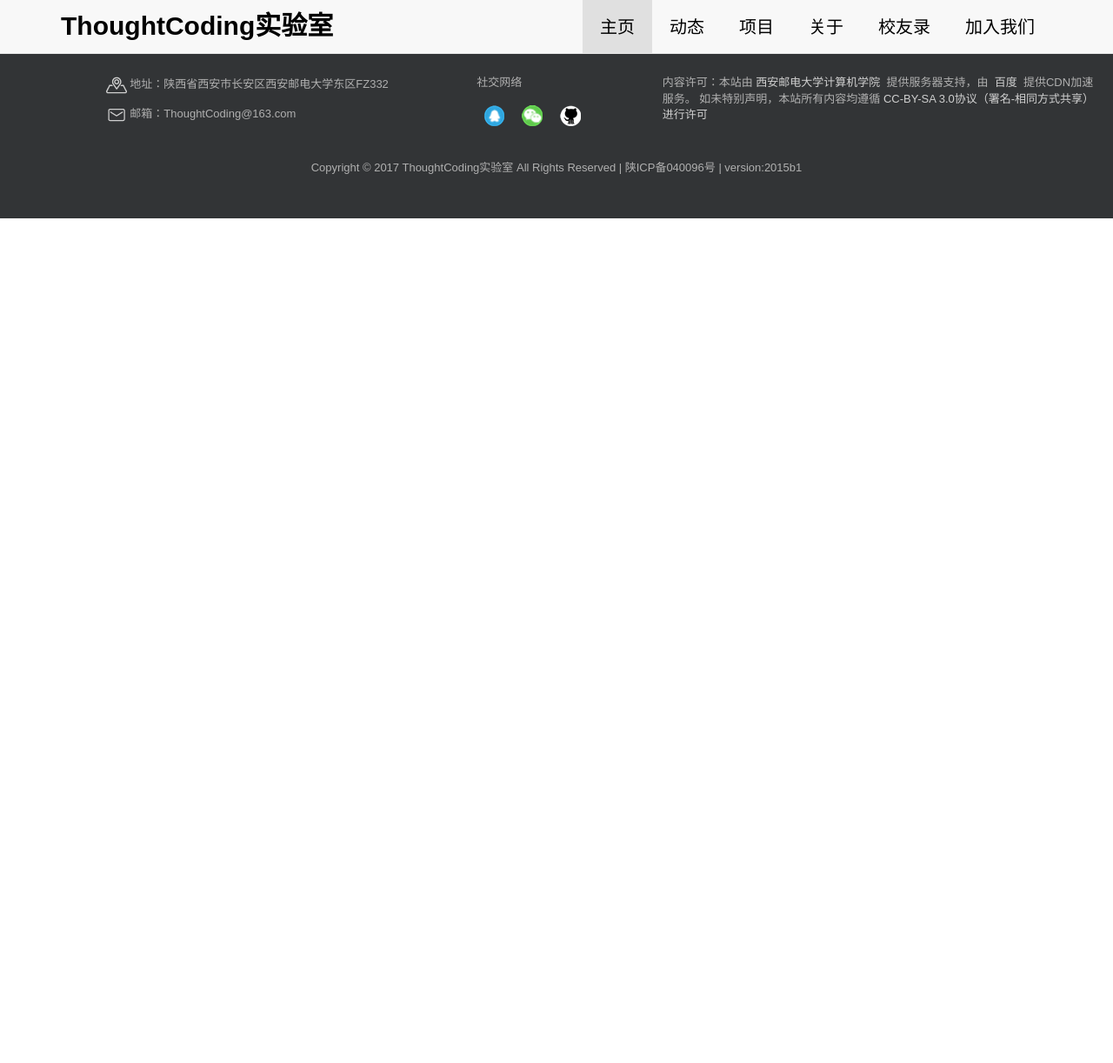
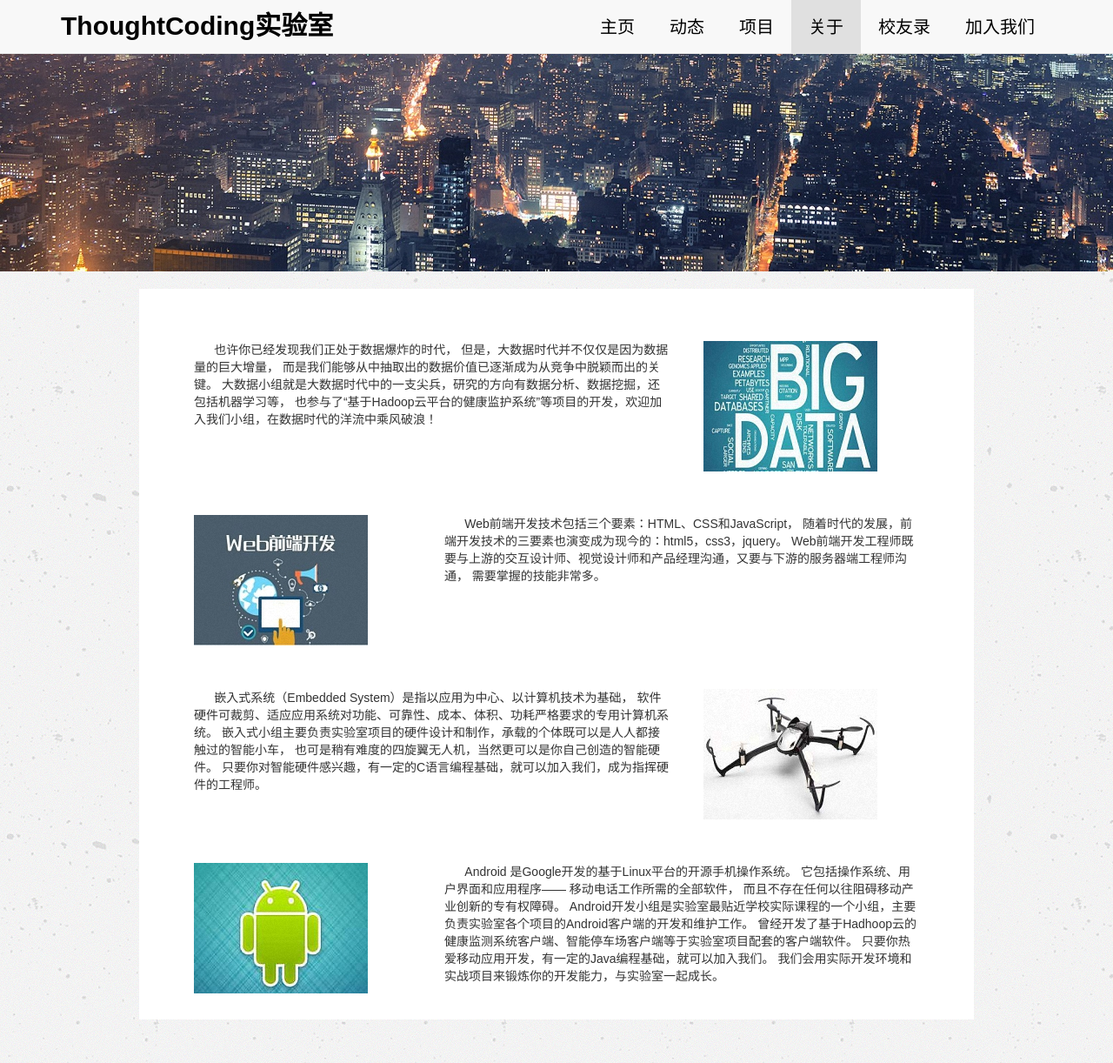
Before and after one commit to kongchenglc/thoughtcoding_website, a plain HTML site: page about.html in a window 1280 px wide. Shown: the top 1222 px of the page at 87% size. Before the commit the page ends 800 px from the top, so only its background shows below. Drawn offline with Linux system fonts and the light colour scheme.

Commit message:
写了about页面

```diff
--- a/about.html
+++ b/about.html
@@ -2,13 +2,15 @@
 <html>
 
 <head>
-    <title>关于实验室</title>
+    <title>实验室动态</title>
     <meta charset="utf-8">
     <meta name="viewport" content="width=device-width,initial-scale=1,maximum-scale=1,user-scalable=no">
     <meta http-equiv="X-UA-Compatible" content="IE=edge,chrome=1">
     <meta name="HandheldFriendly" content="true">
     <link href="css/bootstrap.min.css" rel=stylesheet>
-    <link href="css/style.css" rel="stylesheet" </head>
+    <link href="css/style.css" rel="stylesheet">
+    <link href="css/about.css" rel="stylesheet">
+</head>
 
 <body>
     <header>
@@ -27,18 +29,56 @@
                 <!-- 屏幕宽度小于768px时，div.navbar-responsive-collapse容器里的内容都会隐藏，显示icon-bar图标，当点击icon-bar图标时，再展开。屏幕大于768px时，默认显示。 -->
                 <div class="collapse navbar-collapse navbar-responsive-collapse navbar-right">
                     <ul class="nav navbar-nav">
-                            <li id="in"><a href="##">主页</a></li>
-                            <li><a href="/">动态</a></li>
-                            <li><a href="/">项目</a></li>
-                            <li><a href="/">关于</a></li>
-                            <li><a href="/">校友录</a></li>
-                            <li><a href="/">加入我们</a></li>
+                        <li><a href="index.html">主页</a></li>
+                        <li><a href="active.html">动态</a></li>
+                        <li><a href="project.html">项目</a></li>
+                        <li id="in"><a href="about.html">关于</a></li>
+                        <li><a href="friend.html">校友录</a></li>
+                        <li><a href="contact.html">加入我们</a></li>
                     </ul>
                 </div>
             </div>
         </div>
     </header>
-
+    <div class="nav_pic">
+    </div>
+    <div class="main">
+        <div class="content_pad">
+            <div class="row">
+                <div class="col-xs-12 col-md-8">
+                    &nbsp;&nbsp;&nbsp;&nbsp;&nbsp;&nbsp;也许你已经发现我们正处于数据爆炸的时代， 但是，大数据时代并不仅仅是因为数据量的巨大增量， 而是我们能够从中抽取出的数据价值已逐渐成为从竞争中脱颖而出的关键。 大数据小组就是大数据时代中的一支尖兵，研究的方向有数据分析、数据挖掘，还包括机器学习等， 也参与了“基于Hadoop云平台的健康监护系统”等项目的开发，欢迎加入我们小组，在数据时代的洋流中乘风破浪！
+                </div>
+                <div class="col-xs-12 col-md-4 img">
+                    <img src="picture/about-1.jpg" style="padding-left:10px">
+                </div>
+            </div>
+            <div class="row">
+                <div class="col-xs-12 col-md-4 img">
+                    <img src="picture/about-2.jpg" style="padding-right:10px">
+                </div>
+                <div class="col-xs-12 col-md-8">
+                    &nbsp;&nbsp;&nbsp;&nbsp;&nbsp;&nbsp;Web前端开发技术包括三个要素：HTML、CSS和JavaScript， 随着时代的发展，前端开发技术的三要素也演变成为现今的：html5，css3，jquery。 Web前端开发工程师既要与上游的交互设计师、视觉设计师和产品经理沟通，又要与下游的服务器端工程师沟通， 需要掌握的技能非常多。
+                </div>
+            </div>
+            <div class="row">
+                <div class="col-xs-12 col-md-8">
+                    &nbsp;&nbsp;&nbsp;&nbsp;&nbsp;&nbsp;嵌入式系统（Embedded System）是指以应用为中心、以计算机技术为基础， 软件硬件可裁剪、适应应用系统对功能、可靠性、成本、体积、功耗严格要求的专用计算机系统。 嵌入式小组主要负责实验室项目的硬件设计和制作，承载的个体既可以是人人都接触过的智能小车， 也可是稍有难度的四旋翼无人机，当然更可以是你自己创造的智能硬件。 只要你对智能硬件感兴趣，有一定的C语言编程基础，就可以加入我们，成为指挥硬件的工程师。
+                </div>
+                <div class="col-xs-12 col-md-4 img">
+                    <img src="picture/about-3.jpg" style="padding-left:10px">
+                </div>
+            </div>
+            <div class="row" style="padding-bottom:30px">
+                <div class="col-xs-12 col-md-4 img">
+                    <img src="picture/about-4.jpg" style="padding-right:10px">
+                </div>
+                <div class="col-xs-12 col-md-8">
+                    &nbsp;&nbsp;&nbsp;&nbsp;&nbsp;&nbsp;Android 是Google开发的基于Linux平台的开源手机操作系统。 它包括操作系统、用户界面和应用程序—— 移动电话工作所需的全部软件， 而且不存在任何以往阻碍移动产业创新的专有权障碍。 Android开发小组是实验室最贴近学校实际课程的一个小组，主要负责实验室各个项目的Android客户端的开发和维护工作。 曾经开发了基于Hadhoop云的健康监测系统客户端、智能停车场客户端等于实验室项目配套的客户端软件。 只要你热爱移动应用开发，有一定的Java编程基础，就可以加入我们。
+                    我们会用实际开发环境和实战项目来锻炼你的开发能力，与实验室一起成长。
+                </div>
+            </div>
+        </div>
+    </div>
     <!--footer-->
     <div class="footer">
         <div class="row">
@@ -72,6 +112,7 @@
     <script src="js/jquery.min.js"></script>
     <script src="js/bootstrap.min.js"></script>
     <script src="js/index.js"></script>
+    <script src="js/active.js"></script>
 </body>
 
 </html>
--- /dev/null
+++ b/css/about.css
@@ -0,0 +1,26 @@
+body {
+    /*background-color: #f8f8f8;*/
+    background-image: url(../picture/bg.png);
+}
+
+.nav_pic {
+    background-image: url(../picture/about-0.jpg);
+    width: 100%;
+    height: 250px;
+}
+
+.main .row {
+    width: 90%;
+    margin: 50px auto;
+}
+
+.main .content_pad {
+    width: 75vw;
+    margin: 20px auto;
+    padding-top: 10px;
+    background-color: white;
+}
+
+.main {
+    position: relative;
+}
```
Also changed, not shown: active.html (+6 -6 lines), contact.html (+6 -6 lines), friend.html (+6 -6 lines), index.html (+6 -6 lines), project.html (+6 -6 lines), picture/about-0.jpg (added), picture/about-1.jpg (added), picture/about-2.jpg (added), picture/about-3.jpg (added), picture/about-4.jpg (added), picture/about.jpg (added). Lines whose indentation alone changed are shown as unchanged.
